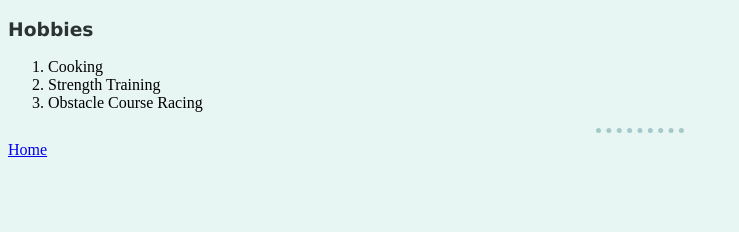
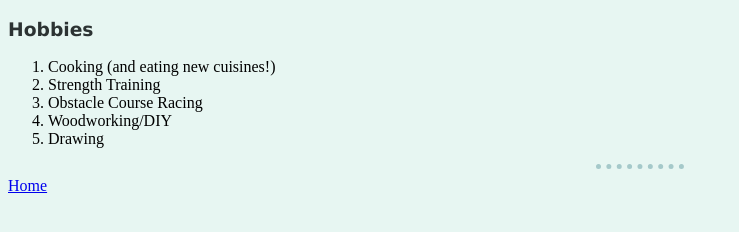
Before and after one commit to cmhuss/cmhuss.github.io, a plain HTML site: page hobbies.html in a window 1280 px wide. Shown: the whole page, without its empty margins (0-739 px from the left). Drawn offline with Linux system fonts and the light colour scheme.

Commit message:
update hobbies

```diff
--- a/hobbies.html
+++ b/hobbies.html
@@ -8,9 +8,11 @@
 <body>
     <h3>Hobbies</h3>
     <ol>
-        <li>Cooking</li>
+        <li>Cooking (and eating new cuisines!)</li>
         <li>Strength Training</li>
         <li>Obstacle Course Racing</li>
+        <li>Woodworking/DIY</li>
+        <li>Drawing</li>
     </ol>
 
     <hr>
```
